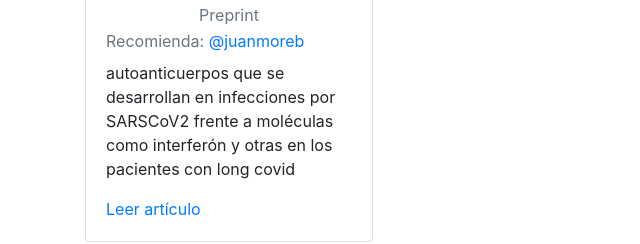
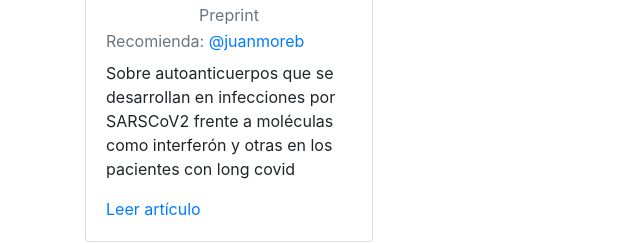
Before and after one commit to cristianloayza/papers, a plain HTML site: page index.html in a window 1280 px wide. Shown: the part 700-944 px from the top of the page, 0-640 px from the left. Drawn offline with nearby package versions, Linux system fonts and the light colour scheme.

Commit message:
card-text

```diff
--- a/index.html
+++ b/index.html
@@ -86,7 +86,7 @@
               <h5 class="card-title text-center">Diverse Functional Autoantibodies in Patients with COVID-19</h5>
               <p class="card-subtitle mb-2 text-muted text-center">Preprint</p>
               <p class="card-subtitle mb-2 text-muted">Recomienda: <a href="https://twitter.com/juanmoreb" target="_blank">@juanmoreb</a></p>
-              <p>autoanticuerpos que se desarrollan en infecciones por SARSCoV2 frente a moléculas como interferón y otras en los pacientes con long covid</p>
+              <p class="card-text">Sobre autoanticuerpos que se desarrollan en infecciones por SARSCoV2 frente a moléculas como interferón y otras en los pacientes con long covid</p>
               <a href="https://www.medrxiv.org/content/10.1101/2020.12.10.20247205v3" class="card-link" target="_blank">Leer artículo</a>
             </div>
           </div>
```
